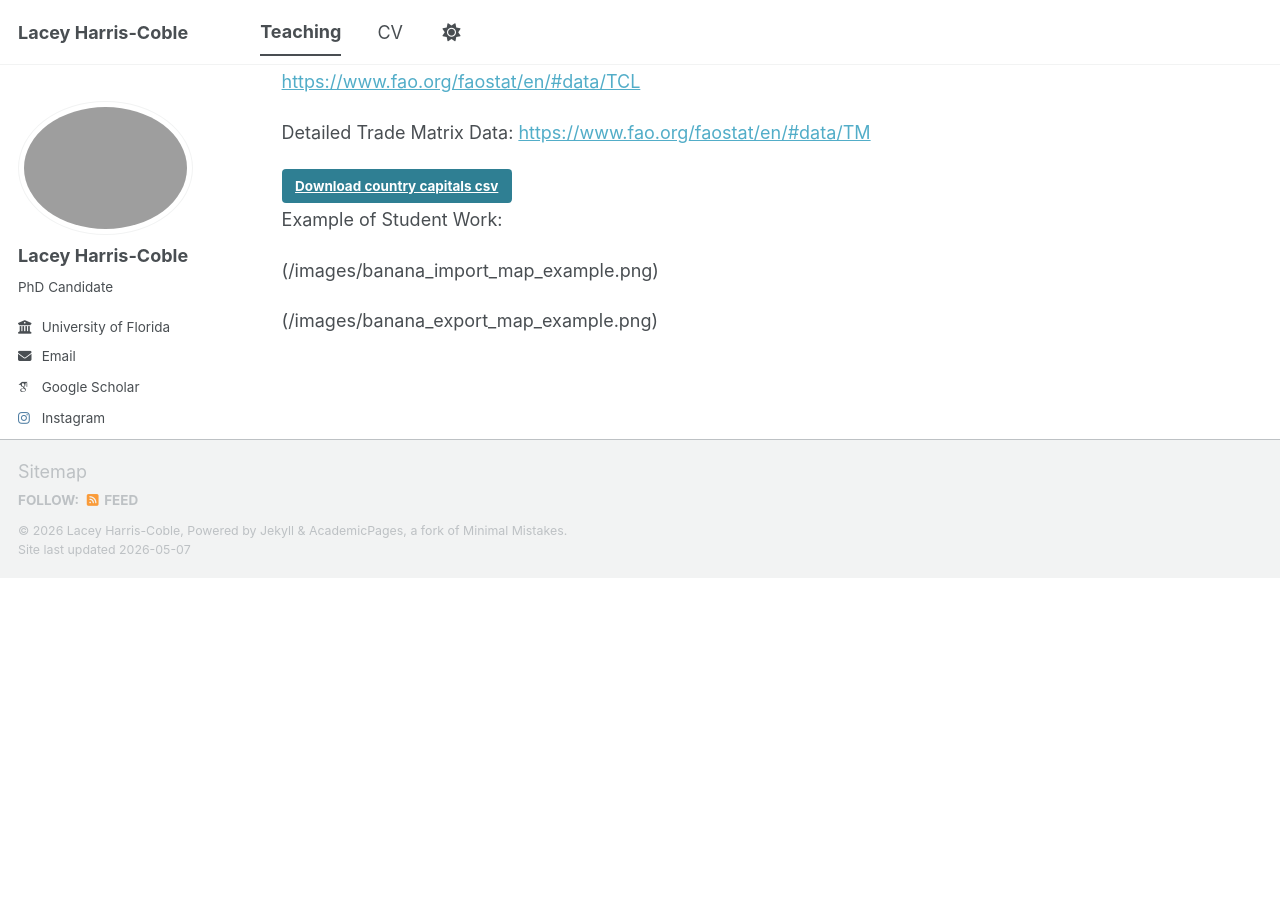
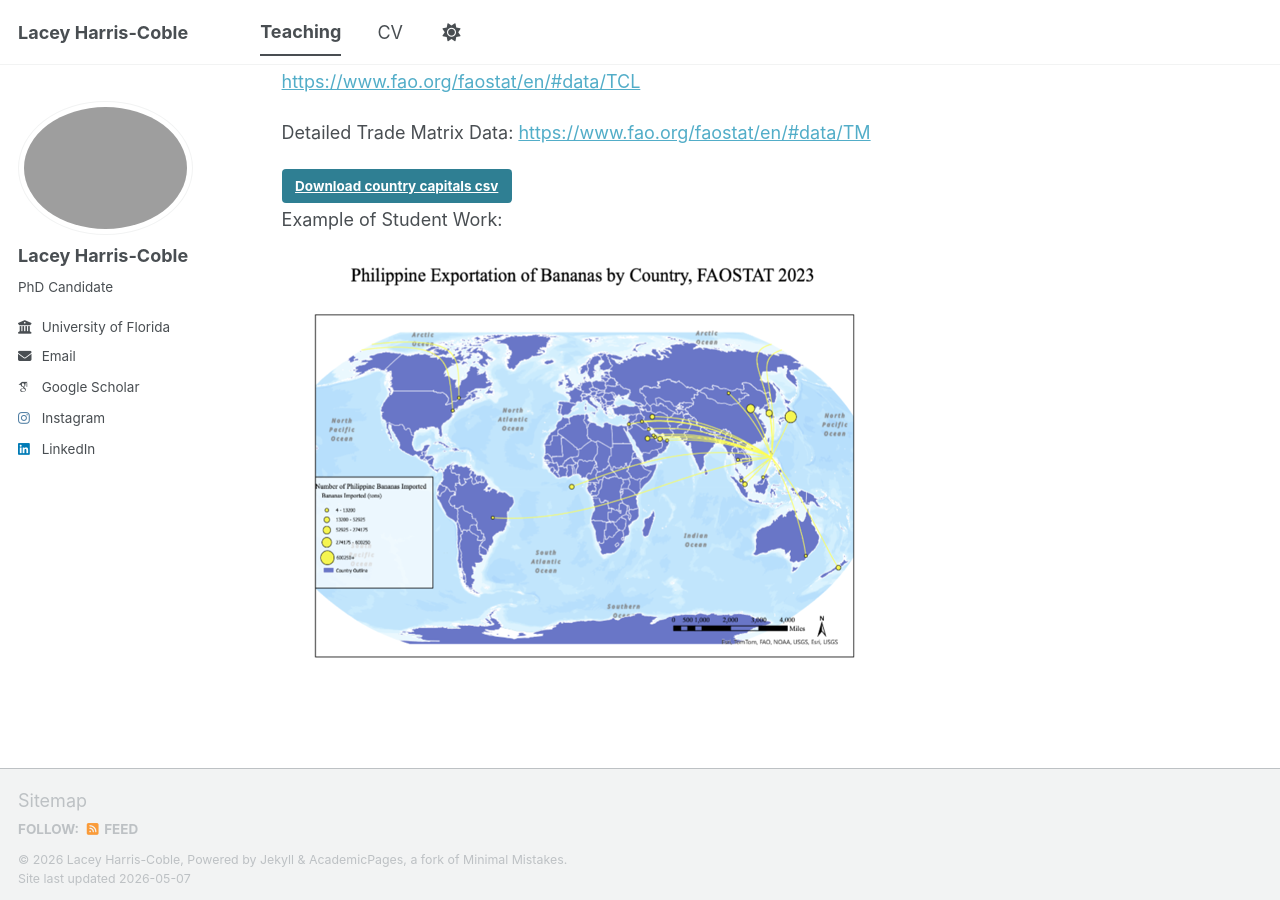
Before and after one commit to lharriscoble/lharriscoble.github.io, a Jekyll site: the page built from _teaching/2014-spring-teaching-1.md, in a window 1280 px wide and 900 px high, scrolled down 2155 px. Built offline with Jekyll 4.4.1, drawn with Linux system fonts in a browser that asks for light colours; some web fonts are replaced; a script bundle is joined from its source files by our own code; library files that are not in the unit come from our copies; before the commit the page ends 2732 px from its top, so only the background shows below that.

Commit message:
Update 2014-spring-teaching-1.md

```diff
--- a/_teaching/2014-spring-teaching-1.md
+++ b/_teaching/2014-spring-teaching-1.md
@@ -49,6 +49,4 @@ Detailed Trade Matrix Data: [<https://www.fao.org/faostat/en/#data/TM>](<https:/
 
 Example of Student Work:
 
-(/images/banana_import_map_example.png)
-
-(/images/banana_export_map_example.png)
+![Alt text](/images/banana_export_map_example.png)
```
